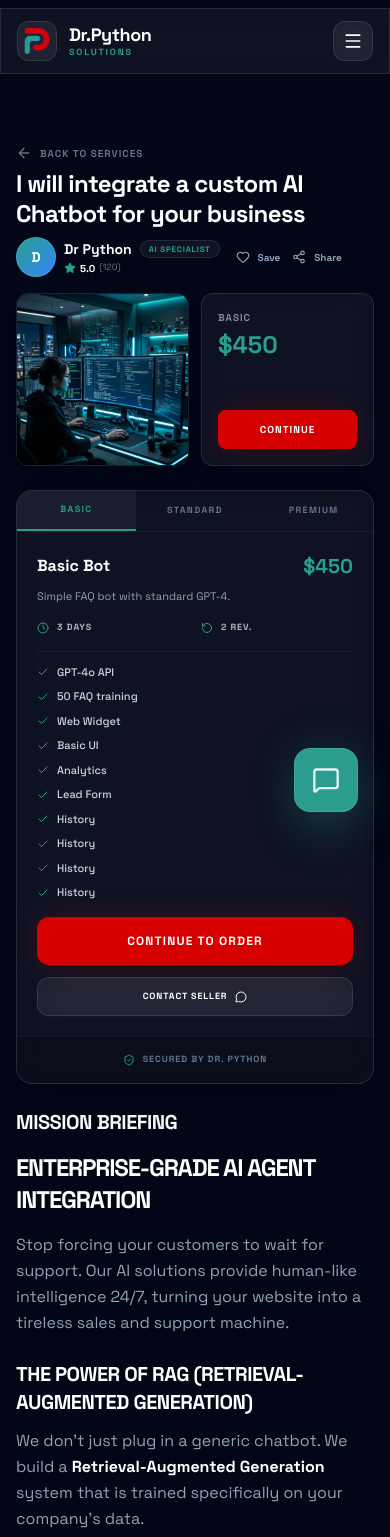
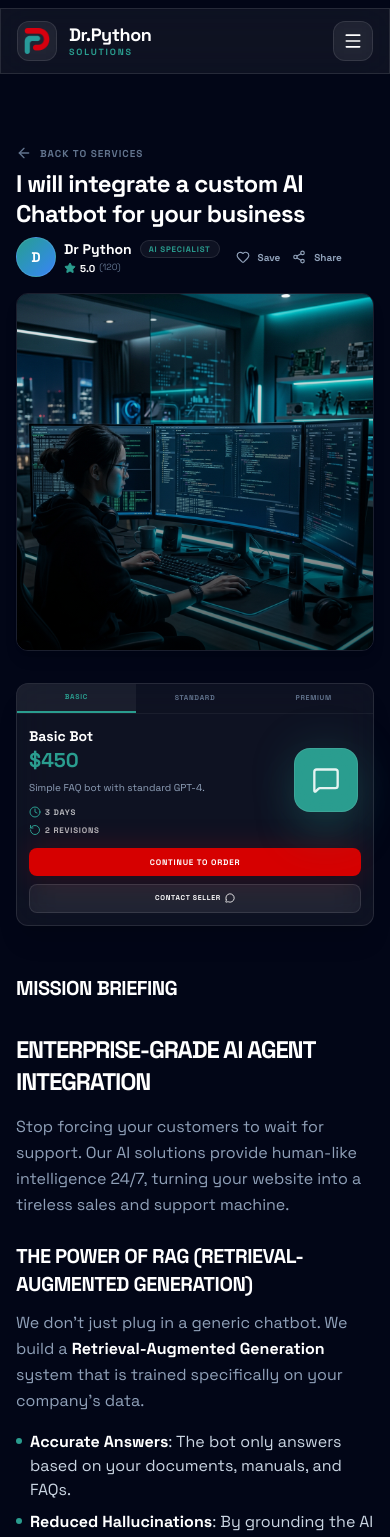
Before and after one commit to samircd4/web_agency_frontend, a Next.js app: page /services/ai-chatbot-integration in a window 390 px wide. Shown: the top 1537 px of the page. Built offline with nearby package versions, Linux system fonts and the light colour scheme.

Commit message:
Service page redesigned

```diff
--- a/app/services/[id]/page.jsx
+++ b/app/services/[id]/page.jsx
@@ -87,33 +87,12 @@ export default function ServiceDetailPage() {
                             </div>
                         </div>
 
-                        {/* MOBILE ONLY: One line Image and Pricing */}
-                        <div className="grid grid-cols-2 gap-3 mb-6 md:hidden">
-                            <div className="relative aspect-square rounded-xl overflow-hidden border border-white/10 shadow-lg group">
-                                <Image
-                                    src={service.image}
-                                    alt={service.title}
-                                    className="object-cover"
-                                    fill
-                                    priority
-                                />
-                            </div>
-                            <div className="flex flex-col justify-between p-4 rounded-xl glass border border-white/10 shadow-lg">
-                                <div>
-                                    <h3 className="text-[10px] font-black text-white/50 uppercase tracking-widest mb-1">{activeTier}</h3>
-                                    <div className="text-2xl font-black text-brand-teal">${tier.price}</div>
-                                </div>
-                                <button
-                                    onClick={() => setIsModalOpen(true)}
-                                    className="w-full py-3 bg-brand-red text-white rounded-lg font-black uppercase tracking-widest text-[10px] shadow-glow-red"
-                                >
-                                    Continue
-                                </button>
-                            </div>
-                        </div>
 
-                        {/* DESKTOP ONLY: Large Image Gallery */}
-                        <div className="hidden md:block relative aspect-video rounded-2xl overflow-hidden border border-white/10 mb-6 shadow-2xl group">
+
+                        <div className="grid grid-cols-1 md:grid-cols-3 gap-8 xl:gap-12 items-start">
+                            {/* Image Container */}
+                            <div className="col-span-1 md:col-span-2">
+                                <div className="relative aspect-square md:aspect-video rounded-xl md:rounded-2xl overflow-hidden border border-white/10 shadow-lg md:shadow-2xl group">
                                     <Image
                                         src={service.image}
                                         alt={service.title}
@@ -123,14 +102,91 @@ export default function ServiceDetailPage() {
                                     />
                                     <div className="absolute inset-0 bg-gradient-to-t from-black/60 to-transparent pointer-events-none" />
                                 </div>
+                            </div>
 
-                        <div className="flex flex-col lg:flex-row gap-6">
-                            {/* Left Content Side */}
-                            <div className="flex-grow order-2 lg:order-1">
+                            {/* Pricing Column (Sticky on desktop) */}
+                            <div className="col-span-1 md:col-span-1 md:row-span-2 md:sticky md:top-24">
+                                <div className="rounded-xl md:rounded-2xl overflow-hidden border border-white/10 glass shadow-xl md:shadow-2xl">
+                                    {/* Tier Tabs */}
+                                    <div className="flex border-b border-white/5">
+                                        {['basic', 'standard', 'premium'].map((t) => (
+                                            <button
+                                                key={t}
+                                                onClick={() => setActiveTier(t)}
+                                                className={`flex-1 py-2 md:py-3 text-[7px] md:text-[9px] font-black uppercase tracking-widest md:tracking-[0.15em] transition-all ${activeTier === t
+                                                        ? 'bg-white/5 text-brand-teal border-b-2 border-brand-teal'
+                                                        : 'text-slate-500 hover:text-white'
+                                                    }`}
+                                            >
+                                                {t}
+                                            </button>
+                                        ))}
+                                    </div>
+
+                                    {/* Tier Details */}
+                                    <div className="p-3 md:p-5">
+                                        <div className="flex flex-col md:flex-row md:items-center justify-between mb-2">
+                                            <h3 className="text-sm md:text-base font-black text-white truncate">{tier.title}</h3>
+                                            <span className="text-xl md:text-2xl font-black text-brand-teal">${tier.price}</span>
+                                        </div>
+
+                                        <p className="text-slate-400 text-[10px] md:text-[11px] leading-tight md:leading-relaxed mb-3 md:mb-4 line-clamp-2 md:line-clamp-none">
+                                            {tier.desc}
+                                        </p>
+
+                                        <div className="grid grid-cols-1 md:grid-cols-2 gap-1.5 md:gap-3 mb-3 md:mb-4">
+                                            <div className="flex items-center gap-1 md:gap-2 text-white/70 text-[8px] md:text-[9px] font-black uppercase tracking-widest">
+                                                <Clock size={12} className="text-brand-teal md:w-3 md:h-3" />
+                                                <span>{tier.delivery}</span>
+                                            </div>
+                                            <div className="flex items-center gap-1 md:gap-2 text-white/70 text-[8px] md:text-[9px] font-black uppercase tracking-widest">
+                                                <RotateCcw size={12} className="text-brand-teal md:w-3 md:h-3" />
+                                                <span>{tier.revisions} Revisions</span>
+                                            </div>
+                                        </div>
+
+                                        {/* Tier Features List (Hidden on very small screens if needed, or just small) */}
+                                        {tier.features && (
+                                            <div className="hidden md:block space-y-2 mb-4 pt-3 border-t border-white/5">
+                                                {tier.features.map((feature, i) => (
+                                                    <div key={i} className="flex items-center gap-2">
+                                                        <Check size={12} className="text-brand-teal" />
+                                                        <span className="text-[11px] text-slate-300 font-medium">{feature}</span>
+                                                    </div>
+                                                ))}
+                                            </div>
+                                        )}
+
+                                        <button
+                                            onClick={() => setIsModalOpen(true)}
+                                            className="w-full py-2 md:py-4 bg-brand-red text-white rounded-lg md:rounded-xl font-black uppercase tracking-widest text-[8px] md:text-xs shadow-glow-red hover:-translate-y-0.5 transition-all mb-2 md:mb-3"
+                                        >
+                                            Continue to Order
+                                        </button>
+
+                                        <button
+                                            onClick={() => setIsModalOpen(true)}
+                                            className="w-full py-2 md:py-3 glass text-white rounded-lg md:rounded-xl font-black uppercase tracking-widest text-[7px] md:text-[9px] hover:bg-white/10 transition-all flex items-center justify-center gap-1 md:gap-2"
+                                        >
+                                            Contact Seller <MessageCircle size={10} className="md:w-3 md:h-3" />
+                                        </button>
+                                    </div>
+
+                                    {/* Trust Footer */}
+                                    <div className="hidden md:block p-4 bg-black/20 border-t border-white/5 text-center">
+                                        <div className="flex items-center justify-center gap-2 text-[9px] font-black text-slate-500 uppercase tracking-widest">
+                                            <ShieldCheck size={12} className="text-brand-teal" />
+                                            <span>Secured by Dr. Python</span>
+                                        </div>
+                                    </div>
+                                </div>
+                            </div>
+
+                            {/* Main Content Column */}
+                            <div className="col-span-1 md:col-span-2 flex flex-col gap-8">
                                 {/* About This Service */}
-                                <div className="mb-8">
-                                    <h2 className="text-xl font-black text-white mb-4 uppercase tracking-tight">Mission Briefing</h2>
-                                    <div className="prose prose-invert prose-brand max-w-none">
+                                <div className="prose prose-invert prose-brand max-w-none pt-4 md:pt-0">
+                                    <h2 className="text-xl font-black text-white mb-4 uppercase tracking-tight not-prose">Mission Briefing</h2>
                                     <ReactMarkdown
                                         components={{
                                             h1: ({ node, ...props }) => <h1 className="text-2xl font-black text-white mb-4 mt-8 first:mt-0 uppercase tracking-tighter" {...props} />,
@@ -151,10 +207,9 @@ export default function ServiceDetailPage() {
                                         {service.longDescription || service.description}
                                 </ReactMarkdown>
                                 </div>
-                                </div>
 
                                 {/* Features Grid */}
-                                <div className="mb-8">
+                                <div>
                                     <h2 className="text-xl font-black text-white mb-4 uppercase tracking-tight">Technical Highlights</h2>
                                     <div className="grid grid-cols-1 md:grid-cols-2 gap-3">
                                         {(service.features || ["Performance Tuning", "Security Audit", "API Integration"]).map((feature, i) => (
@@ -165,86 +220,6 @@ export default function ServiceDetailPage() {
                                                 <span className="text-slate-300 text-sm font-medium">{feature}</span>
                                             </div>
                                         ))}
-                                    </div>
-                                </div>
-                            </div>
-
-                            {/* Right Content Side / Order Card (DESKTOP) or Full Details (MOBILE) */}
-                            <div className="w-full lg:max-w-xs xl:max-w-sm order-1 lg:order-2">
-                                <div className="rounded-2xl overflow-hidden border border-white/10 glass shadow-2xl sticky top-24">
-                                    {/* Tier Tabs */}
-                                    <div className="flex border-b border-white/5">
-                                        {['basic', 'standard', 'premium'].map((t) => (
-                                            <button
-                                                key={t}
-                                                onClick={() => setActiveTier(t)}
-                                                className={`flex-1 py-3 text-[9px] font-black uppercase tracking-[0.15em] transition-all ${activeTier === t
-                                                        ? 'bg-white/5 text-brand-teal border-b-2 border-brand-teal'
-                                                        : 'text-slate-500 hover:text-white'
-                                                    }`}
-                                            >
-                                                {t}
-                                            </button>
-                                        ))}
-                                    </div>
-
-                                    {/* Tier Details */}
-                                    <div className="p-5">
-                                        <div className="flex items-center justify-between mb-2">
-                                            <h3 className="text-base font-black text-white">{tier.title}</h3>
-                                            <span className="text-xl font-black text-brand-teal">${tier.price}</span>
-                                        </div>
-
-                                        <p className="text-slate-400 text-[11px] leading-relaxed mb-4">
-                                            {tier.desc}
-                                        </p>
-
-                                        <div className="grid grid-cols-2 gap-3 mb-4">
-                                            <div className="flex items-center gap-2 text-white/70 text-[9px] font-black uppercase tracking-widest">
-                                                <Clock size={12} className="text-brand-teal" />
-                                                <span>{tier.delivery}</span>
-                                            </div>
-                                            <div className="flex items-center gap-2 text-white/70 text-[9px] font-black uppercase tracking-widest">
-                                                <RotateCcw size={12} className="text-brand-teal" />
-                                                <span>{tier.revisions} Rev.</span>
-                                            </div>
-                                        </div>
-
-                                        {/* Tier Features List */}
-                                        {tier.features && (
-                                            <div className="space-y-2 mb-4 pt-3 border-t border-white/5">
-                                                {tier.features.map((feature, i) => (
-                                                    <div key={i} className="flex items-center gap-2">
-                                                        <Check size={12} className="text-brand-teal" />
-                                                        <span className="text-[11px] text-slate-300 font-medium">{feature}</span>
-                                                    </div>
-                                                ))}
-                                            </div>
-                                        )}
-
-                                        <button
-                                            onClick={() => setIsModalOpen(true)}
-                                            className="w-full py-4 bg-brand-red text-white rounded-xl font-black uppercase tracking-widest text-xs shadow-glow-red hover:-translate-y-0.5 transition-all mb-3"
-                                        >
-                                            Continue to Order
-                                        </button>
-
-                                        <button
-                                            onClick={() => setIsModalOpen(true)}
-                                            className="w-full py-3 glass text-white rounded-xl font-black uppercase tracking-widest text-[9px] hover:bg-white/10 transition-all flex items-center justify-center gap-2"
-                                        >
-                                            Contact Seller <MessageCircle size={12} />
-                                        </button>
-                                    </div>
-
-                                    {/* Trust Footer */}
-                                    <div className="p-4 bg-black/20 border-t border-white/5 text-center">
-                                        <div className="flex items-center justify-center gap-2 text-[9px] font-black text-slate-500 uppercase tracking-widest">
-                                            <ShieldCheck size={12} className="text-brand-teal" />
-                                            <span>Secured by Dr. Python</span>
-                                        </div>
-                                    </div>
-                                </div>
                                     </div>
                                 </div>
 
@@ -363,11 +338,13 @@ export default function ServiceDetailPage() {
                                 )}
 
                                 {/* FAQ Section */}
-                        {service.faqs && (
                                 <div className="mb-8">
                                     <h2 className="text-xl font-black text-white mb-4 uppercase tracking-tight">Common Questions</h2>
                                     <div className="space-y-3">
-                                    {service.faqs.map((faq, i) => (
+                                        {(service.faqs || [
+                                            { q: "Is this service customizable?", a: "Yes, we can tailor the mission to your specific requirements." },
+                                            { q: "What is the typical turnaround time?", a: "Most missions are completed within 3-7 days depending on complexity." }
+                                        ]).map((faq, i) => (
                                             <div key={i} className="rounded-xl border border-white/5 bg-surface-900/30 overflow-hidden">
                                                 <button
                                                     onClick={() => setOpenFaq(openFaq === i ? null : i)}
@@ -394,7 +371,9 @@ export default function ServiceDetailPage() {
                                         ))}
                                     </div>
                                 </div>
-                        )}
+                            </div>
+                        </div>
+
                     </div>
                 </div>
             </div>
```
Also changed, not shown: data/services.js (+44 -0 lines). Lines whose indentation alone changed are shown as unchanged.
